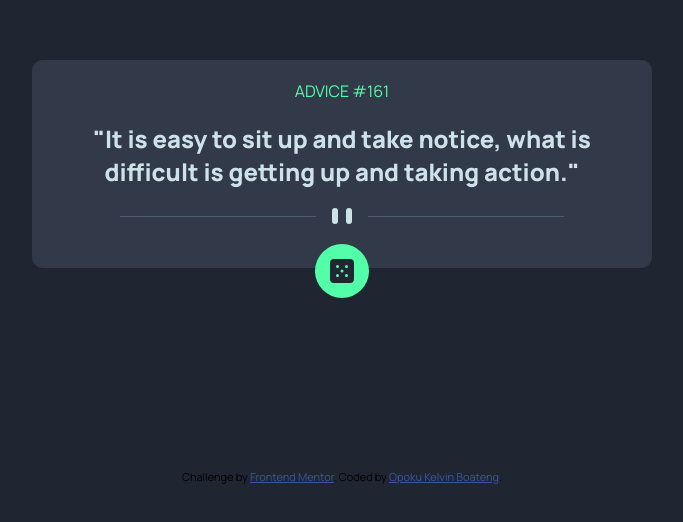
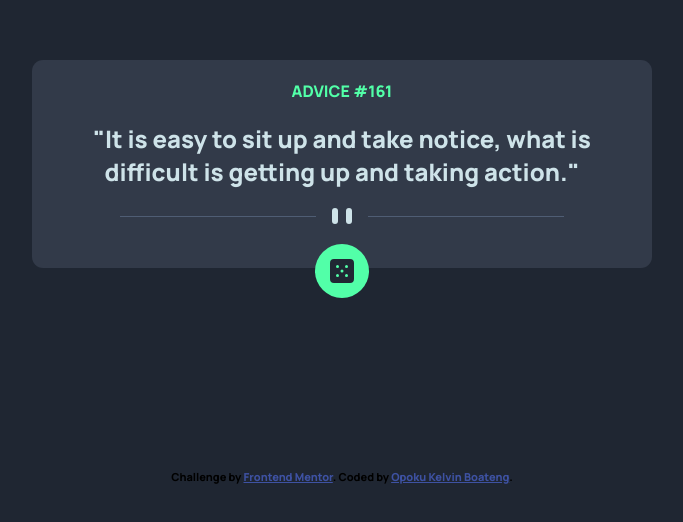
Before and after one commit to karmas-turn/Advice_generator_app, a plain HTML site: page index.html in a window 1280 px wide. Shown: the part 236-758 px from the top of the page, without its empty margins (298-981 px from the left). Drawn offline with Linux system fonts and the light colour scheme.

Commit message:
Update index.css

```diff
--- a/index.css
+++ b/index.css
@@ -22,7 +22,7 @@ body{
   font-size: 1.5rem;
   background-color: var(--blue-950);
   font-family: "Manrope", sans-serif;
-  /* font-weight: 800; */
+  font-weight: 800;
 }
 
 main{
```
